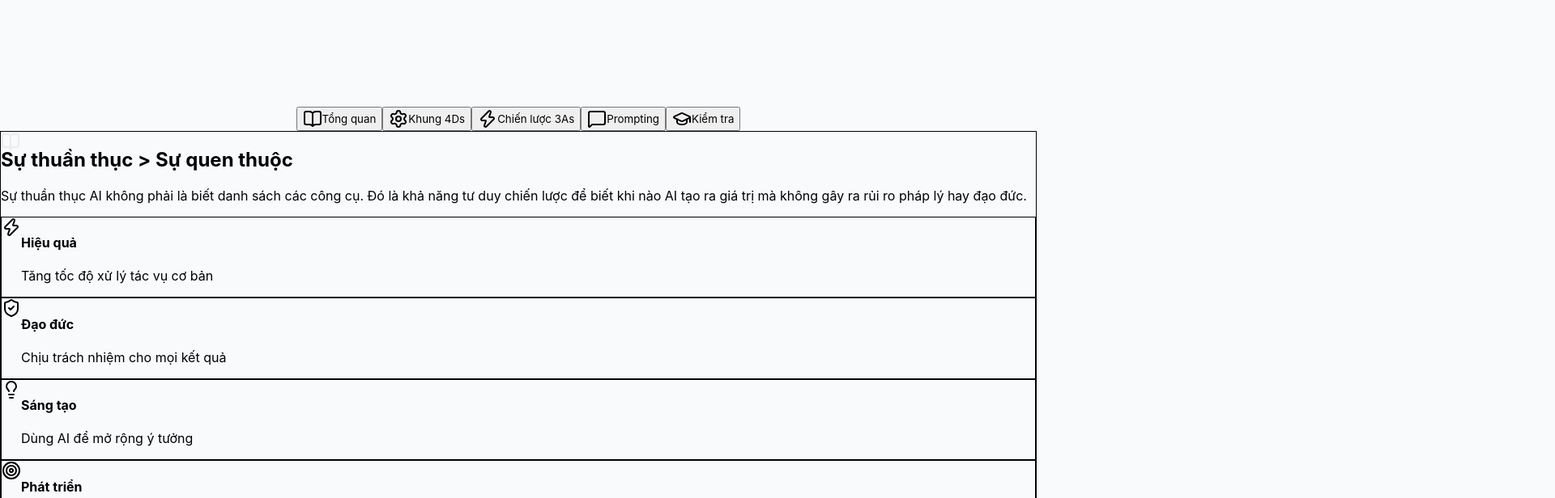
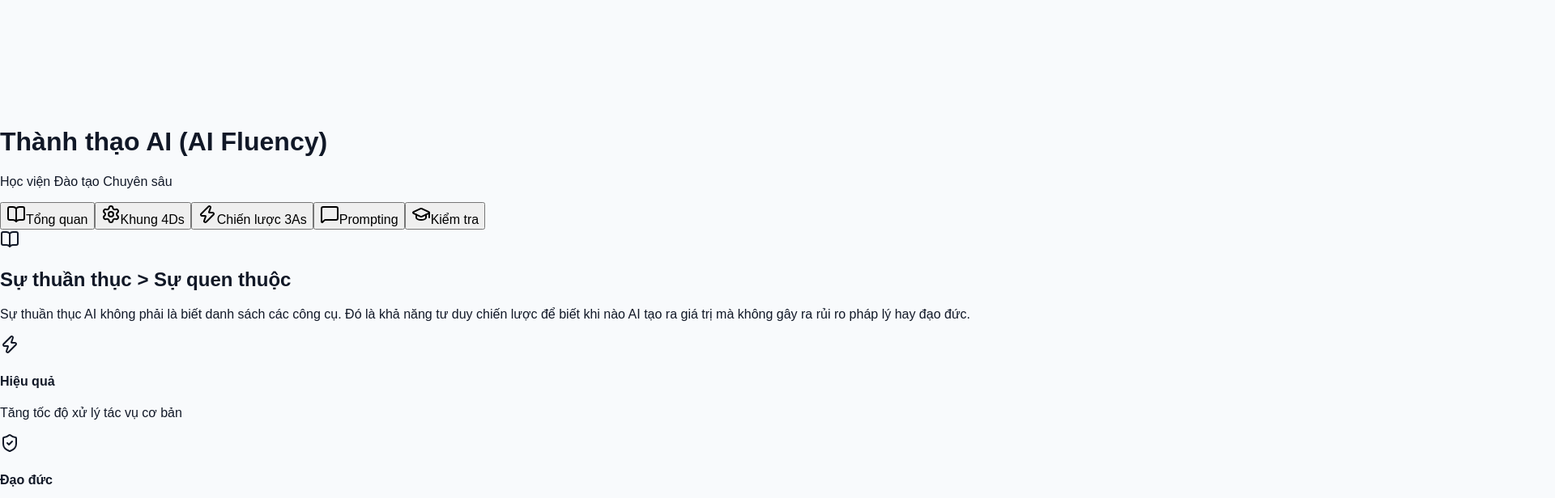
Before and after one commit to diuthihieu/bestarion-ai-operation-v1, a React (Vite) app: page / in a window 1280 px wide. Shown: the part 2420-3036 px from the top of the page at 81% size, 1920 px wide, since content can reach past the window. Built offline with nearby package versions, Linux system fonts and the light colour scheme.

Commit message:
Refactor CSS to remove Tailwind and add global styles
Removed Tailwind directives and added global styles.

```diff
--- a/src/index.css
+++ b/src/index.css
@@ -1,6 +1,20 @@
-@tailwind base;
-@tailwind components;
-@tailwind utilities;
+* {
+  box-sizing: border-box;
+}
+
+body {
+  margin: 0;
+  font-family: Arial, Helvetica, sans-serif;
+  background: #ffffff;
+  color: #111827;
+}
+
+button,
+input,
+textarea,
+select {
+  font: inherit;
+}
 
 :root {
   font-family: Inter, ui-sans-serif, system-ui, -apple-system, BlinkMacSystemFont, "Segoe UI", sans-serif;
```
